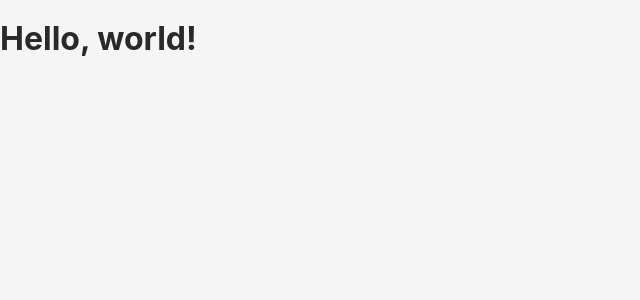
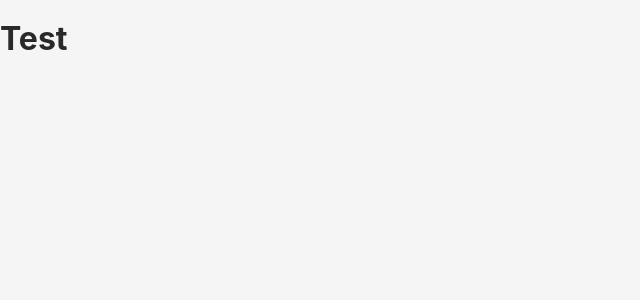
Before and after one commit to softwerks/blog.bkgmn.net, a Jekyll site: the page built from index.html, in a window 1280 px wide. Shown: the top 300 px of the page, without its empty margins (0-640 px from the left). Built offline with Jekyll 4.4.1, drawn with Linux system fonts in a browser that asks for light colours; the list of posts is cut into pages by our own code.

Commit message:
Update index.html

```diff
--- a/index.html
+++ b/index.html
@@ -3,4 +3,4 @@ layout: default
 title: Backgammon Network
 ---
 
-<h1>Hello, world!</h1>
+<h1>Test</h1>
```
